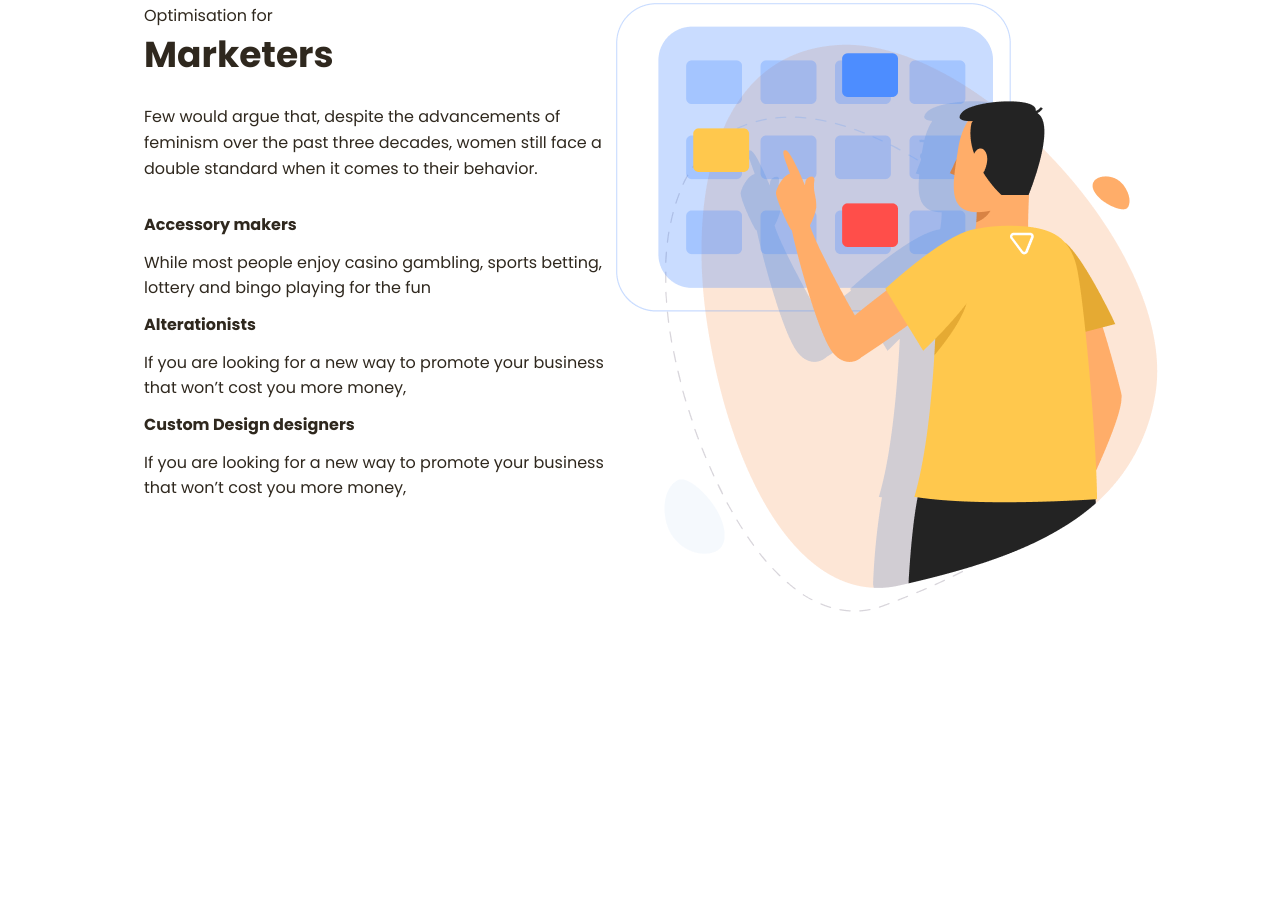
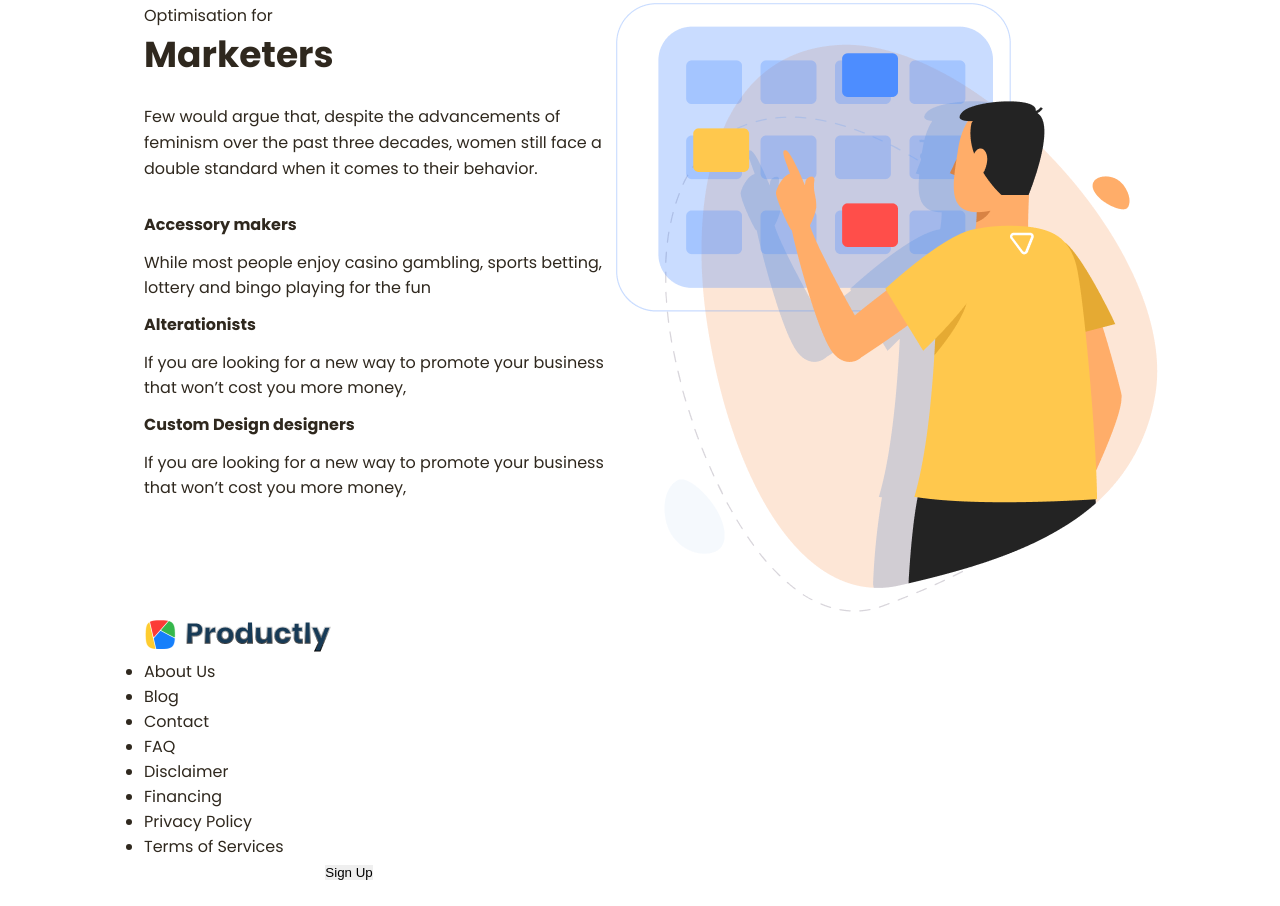
Before and after one commit to anazabalo/Positioning-Transform-IT-TechForWomen, a plain HTML site: page index.html in a window 1280 px wide. Shown: the part 2786-3692 px from the top of the page. Before the commit the page ends 3427 px from the top, so only its background shows below. Drawn offline with Linux system fonts and the light colour scheme.

Commit message:
footer structure added

```diff
--- a/index.html
+++ b/index.html
@@ -223,5 +223,28 @@
         </div>
       </section>
     </main>
+    <footer>
+      <img src="/images/Logo.png" alt="logo in footer" />
+      <div class="company__info__container">
+        <ul>
+          <li><a href="#">About Us</a></li>
+          <li><a href="#">Blog</a></li>
+          <li><a href="#">Contact</a></li>
+          <li><a href="#">FAQ</a></li>
+        </ul>
+      </div>
+      <div class="policies__info__container">
+        <ul>
+          <li><a href="#">Disclaimer</a></li>
+          <li><a href="#">Financing</a></li>
+          <li><a href="#">Privacy Policy</a></li>
+          <li><a href="#">Terms of Services</a></li>
+        </ul>
+      </div>
+      <div class="signUp__ container">
+        <input type="email" required />
+        <button type="submit">Sign Up</button>
+      </div>
+    </footer>
   </body>
 </html>
```
